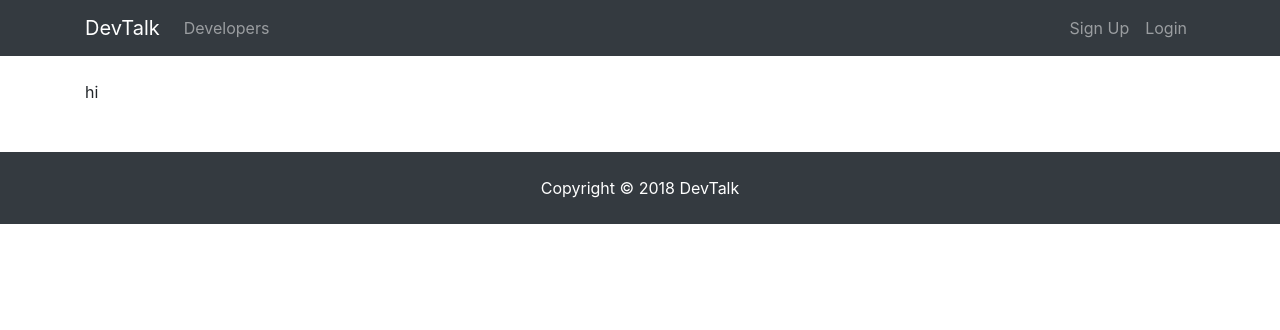
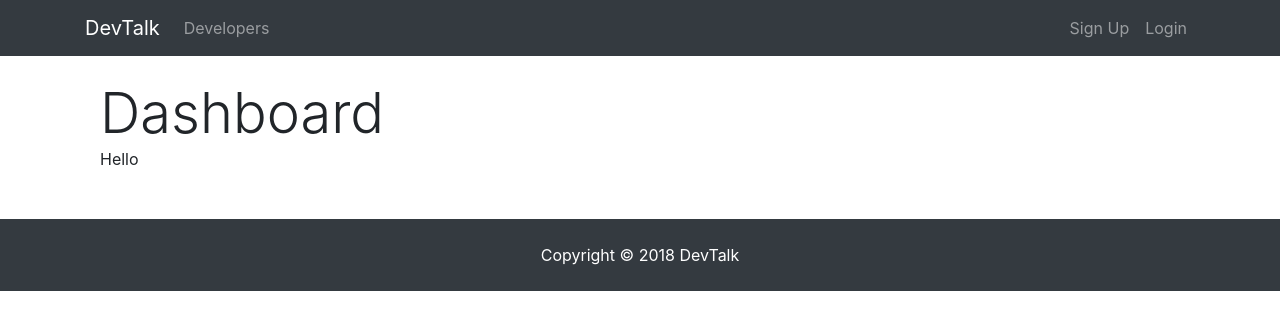
Before and after one commit to paulvvo/devtalkclient, a React (Create React App) app: page /dashboard in a window 1280 px wide. Shown: the top 330 px of the page. Built offline with nearby package versions, Linux system fonts and the light colour scheme; no server answers.

Commit message:
added dashboard content template for dashboard component, added loading text for when the profile is null or has no finished loading

```diff
--- a/src/components/dashboard/Dashboard.js
+++ b/src/components/dashboard/Dashboard.js
@@ -7,12 +7,32 @@ import {getCurrentProfile} from "../../actions/profileActions";
 
 
 class Dashboard extends Component{
+
+
 	componentDidMount(){
 		this.props.getCurrentProfile()
 	}
 	render(){
+
+		const {user} = this.props.auths;
+		const {loading, profile} = this.props.profiles;
+		let dashboardContent = null;
+		if(loading || profile === loading){
+			dashboardContent = <div>Loading</div>
+		}else{
+			dashboardContent = <div>Hello</div>
+		}
 		return(
-			<div>hi</div>
+			<div className="dashboard">
+				<div className="container">
+					<div className="row">
+						<div className="col-md-12">
+							<div className="display-4">Dashboard</div>
+							{dashboardContent}
+						</div>
+					</div>
+				</div>
+			</div>
 		)
 	}
 }
```
